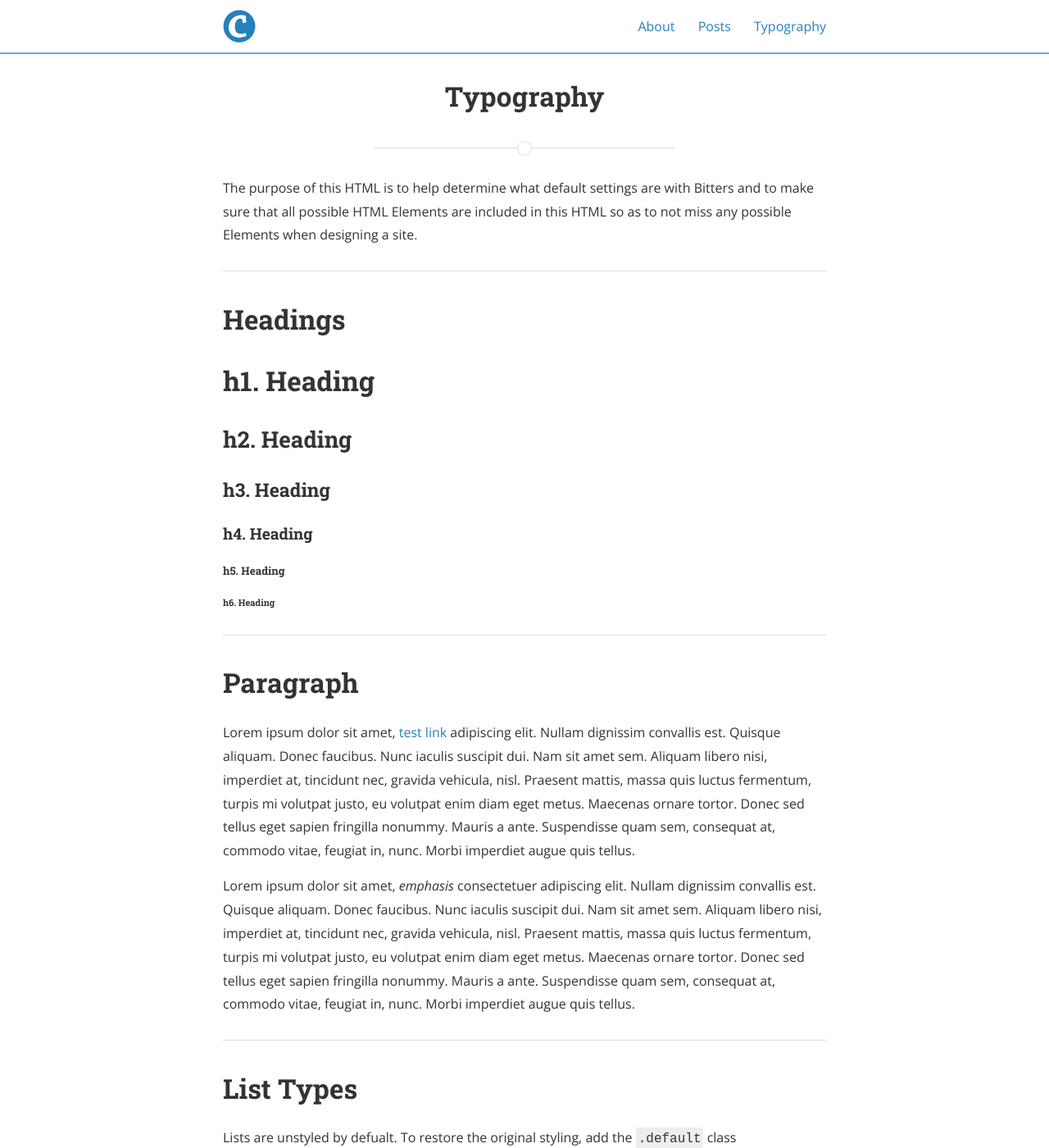
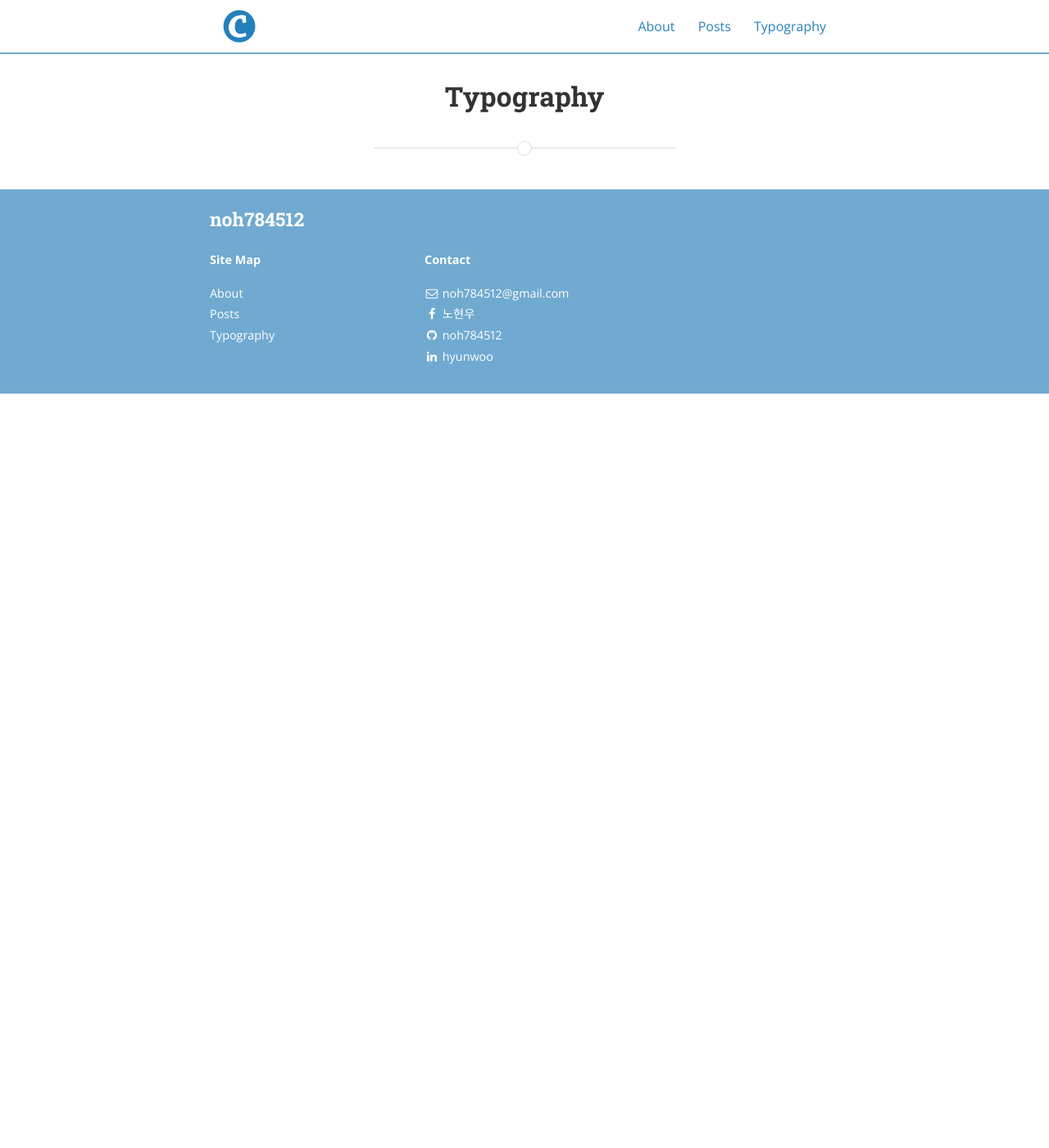
Before and after one commit to noh784512/noh784512.github.io, a Jekyll site: the page built from typography.html, in a window 1280 px wide and 1400 px high. Shown: the whole window at 82% size. Built offline with Jekyll 4.4.1, drawn with Linux system fonts in a browser that asks for light colours; nearby versions of some CDN libraries; some of the changed text lies outside the part shown.

Commit message:
del typo

```diff
--- a/_posts/algorithm/2018-07-11-백준1644.markdown
+++ b/_posts/algorithm/2018-07-11-백준1644.markdown
@@ -4,7 +4,6 @@ title:  "백준 1644 소수의 연속합"
 date:   2018-07-11 10:43:59
 author: hyunwoo
 categories: algorithm
-tags: 백준
 ---
 
 문제 : <https://www.acmicpc.net/problem/1644>
--- a/_posts/algorithm/2018-07-17-백준7453.markdown
+++ b/_posts/algorithm/2018-07-17-백준7453.markdown
@@ -3,7 +3,6 @@ layout: post
 title:  "백준 7453 합이 0인 네 정수 "
 date:   2018-07-17 14:48:59
 categories: algorithm
-tags : 백준
 ---
 
 문제 : <https://www.acmicpc.net/problem/7453>
--- a/typography.html
+++ b/typography.html
@@ -3,153 +3,3 @@ layout: page
 title: Typography
 permalink: /typography/
 ---
-
-<p>The purpose of this HTML is to help determine what default settings are with Bitters and to make sure that all possible HTML Elements are included in this HTML so as to not miss any possible Elements when designing a site.</p>
-
-<hr>
-
-<h1 id="headings">Headings</h1>
-
-<h1>h1. Heading</h1>
-<h2>h2. Heading</h2>
-<h3>h3. Heading</h3>
-<h4>h4. Heading</h4>
-<h5>h5. Heading</h5>
-<h6>h6. Heading</h6>
-
-<hr>
-
-<h1 id="paragraph">Paragraph</h1>
-
-<p>Lorem ipsum dolor sit amet, <a href="#" title="test link">test link</a> adipiscing elit. Nullam dignissim convallis est. Quisque aliquam. Donec faucibus. Nunc iaculis suscipit dui. Nam sit amet sem. Aliquam libero nisi, imperdiet at, tincidunt nec, gravida vehicula, nisl. Praesent mattis, massa quis luctus fermentum, turpis mi volutpat justo, eu volutpat enim diam eget metus. Maecenas ornare tortor. Donec sed tellus eget sapien fringilla nonummy. Mauris a ante. Suspendisse quam sem, consequat at, commodo vitae, feugiat in, nunc. Morbi imperdiet augue quis tellus.</p>
-
-<p>Lorem ipsum dolor sit amet, <em>emphasis</em> consectetuer adipiscing elit. Nullam dignissim convallis est. Quisque aliquam. Donec faucibus. Nunc iaculis suscipit dui. Nam sit amet sem. Aliquam libero nisi, imperdiet at, tincidunt nec, gravida vehicula, nisl. Praesent mattis, massa quis luctus fermentum, turpis mi volutpat justo, eu volutpat enim diam eget metus. Maecenas ornare tortor. Donec sed tellus eget sapien fringilla nonummy. Mauris a ante. Suspendisse quam sem, consequat at, commodo vitae, feugiat in, nunc. Morbi imperdiet augue quis tellus.</p>
-
-<hr>
-
-<h1 id="list_types">List Types</h1>
-
-<p>Lists are unstyled by defualt. To restore the original styling, add the <code>.default</code> class</p>
-
-<h3>Definition List</h3>
-<dl>
-  <dt>Definition List Title</dt>
-  <dd>This is a definition list division.</dd>
-</dl>
-
-<h3>Ordered List</h3>
-<ol>
-  <li>List Item 1</li>
-  <li>List Item 2</li>
-  <li>List Item 3</li>
-</ol>
-
-<h3>Unordered List</h3>
-<ul>
-  <li>List Item 1</li>
-  <li>List Item 2</li>
-  <li>List Item 3</li>
-</ul>
-
-<h3>Ordered List with <code>.default</code> class</h3>
-<ol class="default">
-  <li>List Item 1</li>
-  <li>List Item 2</li>
-  <li>List Item 3</li>
-</ol>
-
-<h3>Unordered List with <code>.default</code> class</h3>
-<ul class="default">
-  <li>List Item 1</li>
-  <li>List Item 2</li>
-  <li>List Item 3</li>
-</ul>
-
-<hr>
-
-<h1 id="form_elements">Fieldsets and Form Elements</h1>
-
-<fieldset>
-  <p>Lorem ipsum dolor sit amet, consectetuer adipiscing elit. Nullam dignissim convallis est. Quisque aliquam. Donec faucibus. Nunc iaculis suscipit dui. Nam sit amet sem. Aliquam libero nisi, imperdiet at, tincidunt nec, gravida vehicula, nisl. Praesent mattis, massa quis luctus fermentum, turpis mi volutpat justo, eu volutpat enim diam eget metus.</p>
-
-  <form>
-    <h2>Form Element</h2>
-
-    <p>Lorem ipsum dolor sit amet, consectetuer adipiscing elit. Nullam dignissim convallis est. Quisque aliquam. Donec faucibus. Nunc iaculis suscipit dui.</p>
-
-    <p><label for="text_field">Text Field:</label>
-      <input type="text" id="text_field" /></p>
-
-    <p><label for="text_area">Text Area:</label>
-      <textarea id="text_area"></textarea></p>
-
-    <p><label for="select_element">Select Element:</label>
-      <select name="select_element">
-        <optgroup label="Option Group 1">
-          <option value="1">Option 1</option>
-          <option value="2">Option 2</option>
-          <option value="3">Option 3</option>
-        </optgroup>
-        <optgroup label="Option Group 2">
-          <option value="1">Option 1</option>
-          <option value="2">Option 2</option>
-          <option value="3">Option 3</option>
-        </optgroup>
-    </select></p>
-
-    <p><label for="radio_buttons">Radio Buttons:</label>
-      <label>
-        <input type="radio" class="radio" name="radio_button" value="radio_1" /> Radio 1
-      </label>
-      <label>
-        <input type="radio" class="radio" name="radio_button" value="radio_2" /> Radio 2
-      </label>
-      <label>
-        <input type="radio" class="radio" name="radio_button" value="radio_3" /> Radio 3
-      </label>
-    </p>
-
-    <p><label for="checkboxes">Checkboxes:</label>
-      <label>
-        <input type="checkbox" class="checkbox" name="checkboxes" value="check_1" /> Checkbox 1
-      </label>
-      <label>
-        <input type="checkbox" class="checkbox" name="checkboxes" value="check_2" /> Checkbox 2
-      </label>
-      <label>
-        <input type="checkbox" class="checkbox" name="checkboxes" value="check_3" /> Checkbox 3
-      </label>
-    </p>
-
-    <p><label for="password">Password:</label>
-      <input type="password" class="password" name="password" />
-    </p>
-
-    <p><label for="file">File Input:</label>
-      <input type="file" class="file" name="file" />
-    </p>
-
-
-    <p><input type="submit" value="Submit" /></p>
-  </form>
-</fieldset>
-
-<hr>
-
-<h1 id="tables">Tables</h1>
-
-<table cellspacing="0" cellpadding="0">
-  <tr>
-    <th>Table Header 1</th><th>Table Header 2</th><th>Table Header 3</th>
-  </tr>
-  <tr>
-    <td>Division 1</td><td>Division 2</td><td>Division 3</td>
-  </tr>
-  <tr class="even">
-    <td>Division 1</td><td>Division 2</td><td>Division 3</td>
-  </tr>
-  <tr>
-    <td>Division 1</td><td>Division 2</td><td>Division 3</td>
-  </tr>
-</table>
-</div>
```
